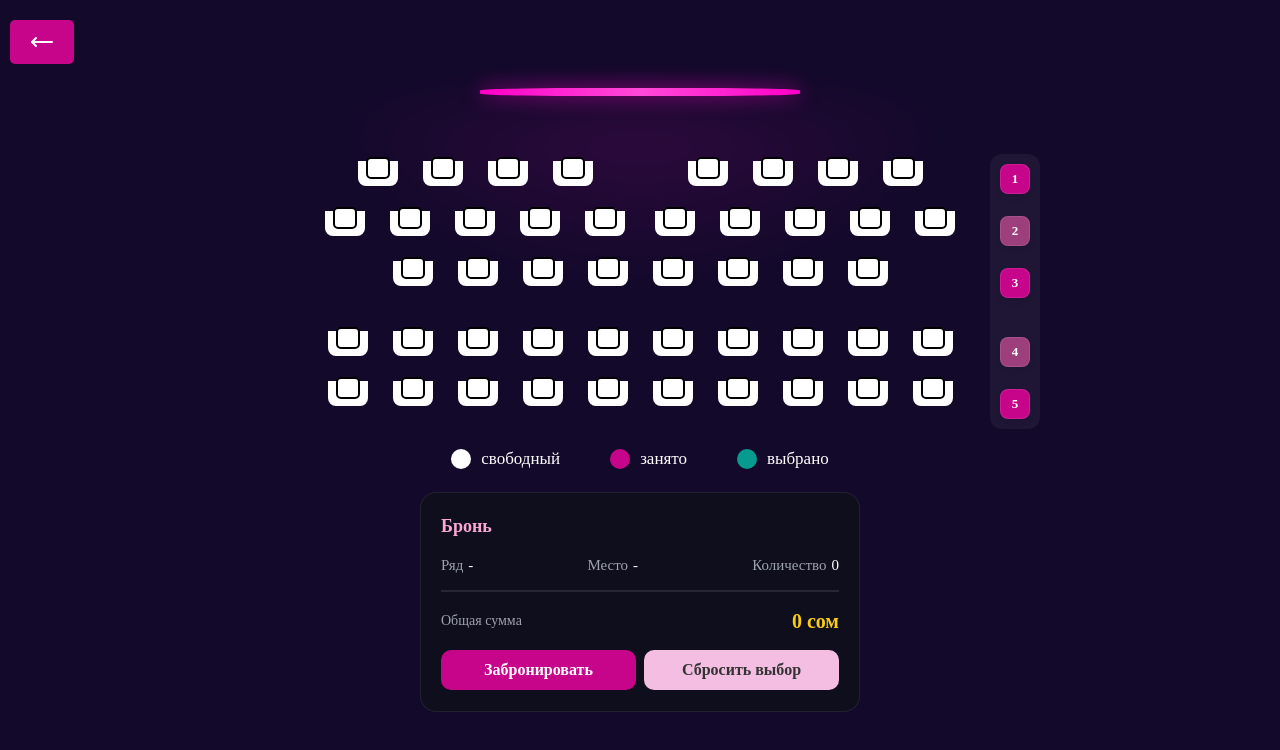
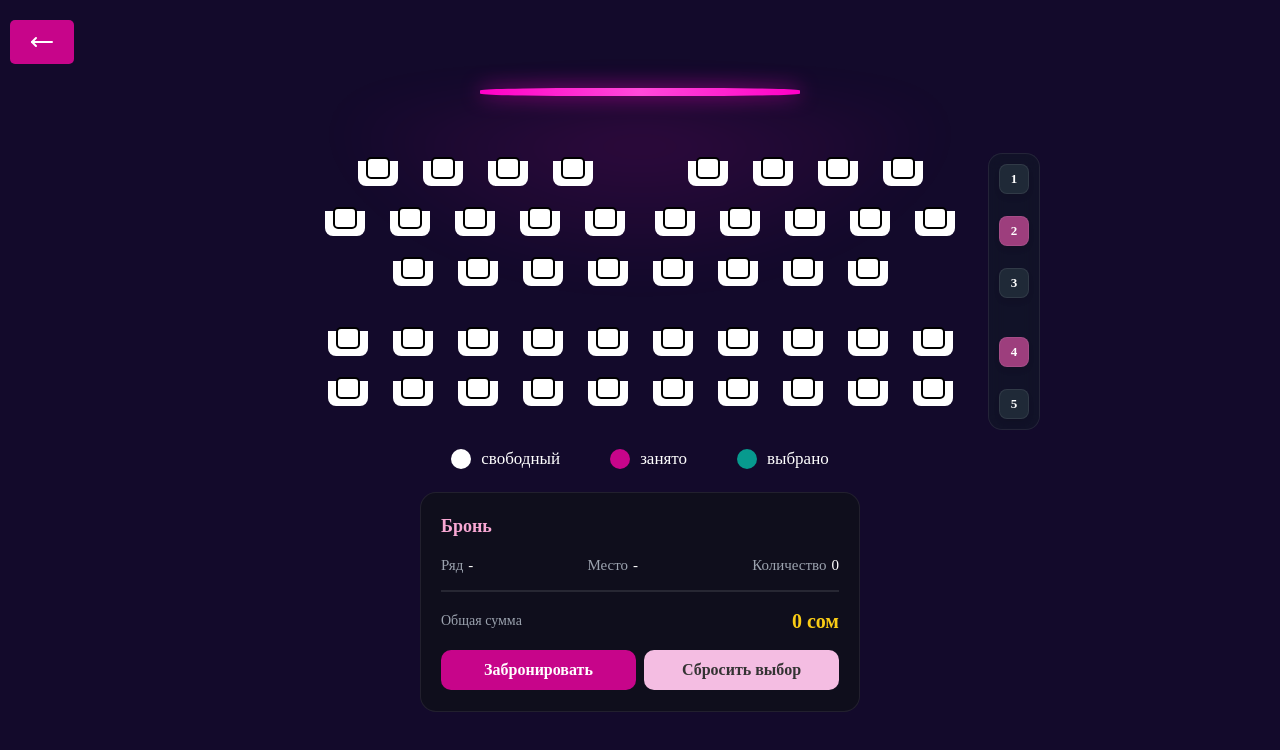
Before and after one commit to ArzubekDev/booking, a Next.js app: page / in a window 1280 px wide. Shown: the top 750 px of the page. Built offline with nearby package versions, Linux system fonts and the light colour scheme.

Commit message:
fix: Seat

```diff
--- a/src/components/styles/Cinema.module.scss
+++ b/src/components/styles/Cinema.module.scss
@@ -9,6 +9,7 @@
   width: 100%;
   min-height: 100vh;
   background-color: #130a2b;
+
   .header {
     background-color: #130a2b;
     position: fixed;
--- a/src/components/styles/Seat.module.scss
+++ b/src/components/styles/Seat.module.scss
@@ -179,7 +179,7 @@
       padding: 20px 3px;
 
       .seatBackItem {
-      position: relative;
+        position: relative;
         display: flex;
         justify-content: center;
         align-items: center;
@@ -238,7 +238,7 @@
       }
       .disabled {
         cursor: not-allowed;
-         }
+      }
     }
   }
 
@@ -250,8 +250,10 @@
     flex-direction: column;
     gap: clamp(0.75rem, 0.239rem + 1.52vw, 1.375rem);
     padding: 10px;
-    background: rgba(255, 255, 255, 0.05);
-    border-radius: 12px;
+    background: rgba(17, 24, 39, 0.6);
+    backdrop-filter: blur(8px);
+    border-radius: 14px;
+    border: 1px solid rgba(255, 255, 255, 0.08);
     @media (max-width: 540px) {
       display: none;
     }
@@ -267,10 +269,10 @@
       color: #ffffff;
       border-radius: 8px;
       cursor: default;
-      border: 1px solid rgba(255, 255, 255, 0.1);
-      background-color: #c7058a;
       box-shadow: 0 4px 6px -1px rgba(0, 0, 0, 0.1);
-
+      background: #1f2937;
+      border: 1px solid rgba(255, 255, 255, 0.08);
+      transition: all 0.2s ease;
       span {
         position: absolute;
         left: -50%;
@@ -281,8 +283,11 @@
         transform: translateX(-5px);
         width: 12px;
         height: 12px;
-        background-color: #3b82f6;
+        background: #f59e0b;
         clip-path: polygon(0% 0%, 100% 50%, 0% 100%);
+        opacity: 0;
+        transform: translateX(-6px);
+        transition: all 0.2s ease;
       }
 
       &:nth-child(2n) {
@@ -294,7 +299,8 @@
       }
 
       &.activeRow {
-        background-color: #facc15;
+        opacity: 1;
+        transform: translateX(0);
 
         span {
           visibility: visible;
--- a/src/components/ui/Seat.tsx
+++ b/src/components/ui/Seat.tsx
@@ -16,8 +16,8 @@ const Seat = () => {
     visible: (i: number) => ({
       opacity: 1,
       scale: 1,
-    transition: { delay: i * 0.03 }
-  })
+      transition: { delay: i * 0.03 },
+    }),
   };
 
   return (
@@ -30,6 +30,9 @@ const Seat = () => {
           <div className={scss.left}>
             {left.map((seat, index) => (
               <motion.button
+                layout
+                whileTap={{ scale: 0.9 }}
+                whileHover={{ scale: 1.1 }}
                 key={seat.id}
                 variants={seatAnimation}
                 initial="hidden"
@@ -57,6 +60,9 @@ const Seat = () => {
           <div className={scss.right}>
             {right.map((seat, index) => (
               <motion.button
+                layout
+                whileTap={{ scale: 0.9 }}
+                whileHover={{ scale: 1.1 }}
                 variants={seatAnimation}
                 initial="hidden"
                 animate="visible"
@@ -84,6 +90,9 @@ const Seat = () => {
         <div className={scss.center}>
           {center.map((seat, index) => (
             <motion.button
+              layout
+              whileTap={{ scale: 0.9 }}
+              whileHover={{ scale: 1.1 }}
               variants={seatAnimation}
               initial="hidden"
               animate="visible"
@@ -110,6 +119,9 @@ const Seat = () => {
         <div className={scss.back}>
           {back.map((seat, index) => (
             <motion.button
+              layout
+              whileTap={{ scale: 0.9 }}
+              whileHover={{ scale: 1.1 }}
               variants={seatAnimation}
               initial="hidden"
               animate="visible"
@@ -141,7 +153,6 @@ const Seat = () => {
             initial="hidden"
             animate="visible"
             custom={index}
-
             key={num}
             className={`${scss.numberItem} ${activeRow === num ? scss.activeRow : ''}`}
           >
```
Lines whose indentation alone changed are shown as unchanged.
